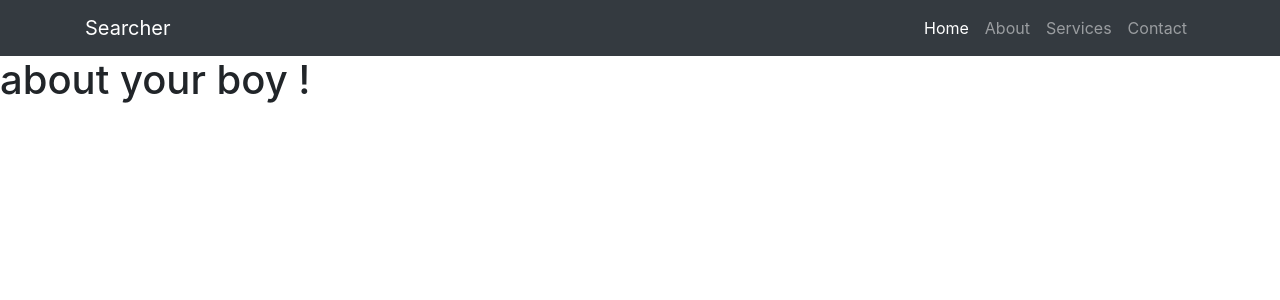
After one commit to RTBlanco/email_number_search, a Flask app: page /About in a window 1280 px wide. The commit adds this page. Shown: the top 300 px of the page. Run offline with Flask 2, Linux system fonts and the light colour scheme; some libraries are stand-ins or nearby versions.

Commit message:
changed the image size and added other routes

```diff
--- a/Searcher/routes.py
+++ b/Searcher/routes.py
@@ -13,4 +13,16 @@ def home():
         else:
             return render_template('home.html',data=False, url=url)
     return render_template('home.html', data=None)
-    #return redirect('/')
+
+
+@app.route('/About')
+def about():
+    return render_template('about.html')
+
+@app.route('/Services')
+def services():
+    return render_template('services.html')
+
+@app.route('/Contact')
+def contact():
+    return render_template('contact.html')
--- /dev/null
+++ b/Searcher/templates/about.html
@@ -0,0 +1,5 @@
+{% extends "layout.html" %}
+{% block content %}
+    <H1>about your boy !</H1>
+
+{% endblock content %}
--- /dev/null
+++ b/Searcher/templates/contact.html
@@ -0,0 +1,5 @@
+{% extends "layout.html" %}
+{% block content %}
+    <H1>contact</H1>
+
+{% endblock content %}
--- a/Searcher/templates/layout.html
+++ b/Searcher/templates/layout.html
@@ -27,13 +27,13 @@
             </a>
           </li>
           <li class="nav-item">
-            <a class="nav-link" href="#">About</a>
+            <a class="nav-link" href="{{ url_for('about') }}">About</a>
           </li>
           <li class="nav-item">
-            <a class="nav-link" href="#">Services</a>
+            <a class="nav-link" href="{{ url_for('services') }}">Services</a>
           </li>
           <li class="nav-item">
-            <a class="nav-link" href="#">Contact</a>
+            <a class="nav-link" href="{{ url_for('contact') }}">Contact</a>
           </li>
         </ul>
       </div>
--- /dev/null
+++ b/Searcher/templates/services.html
@@ -0,0 +1,5 @@
+{% extends "layout.html" %}
+{% block content %}
+    <H1>Services</H1>
+
+{% endblock content %}
```
Also changed, not shown: Searcher/static/LOGO.png.
